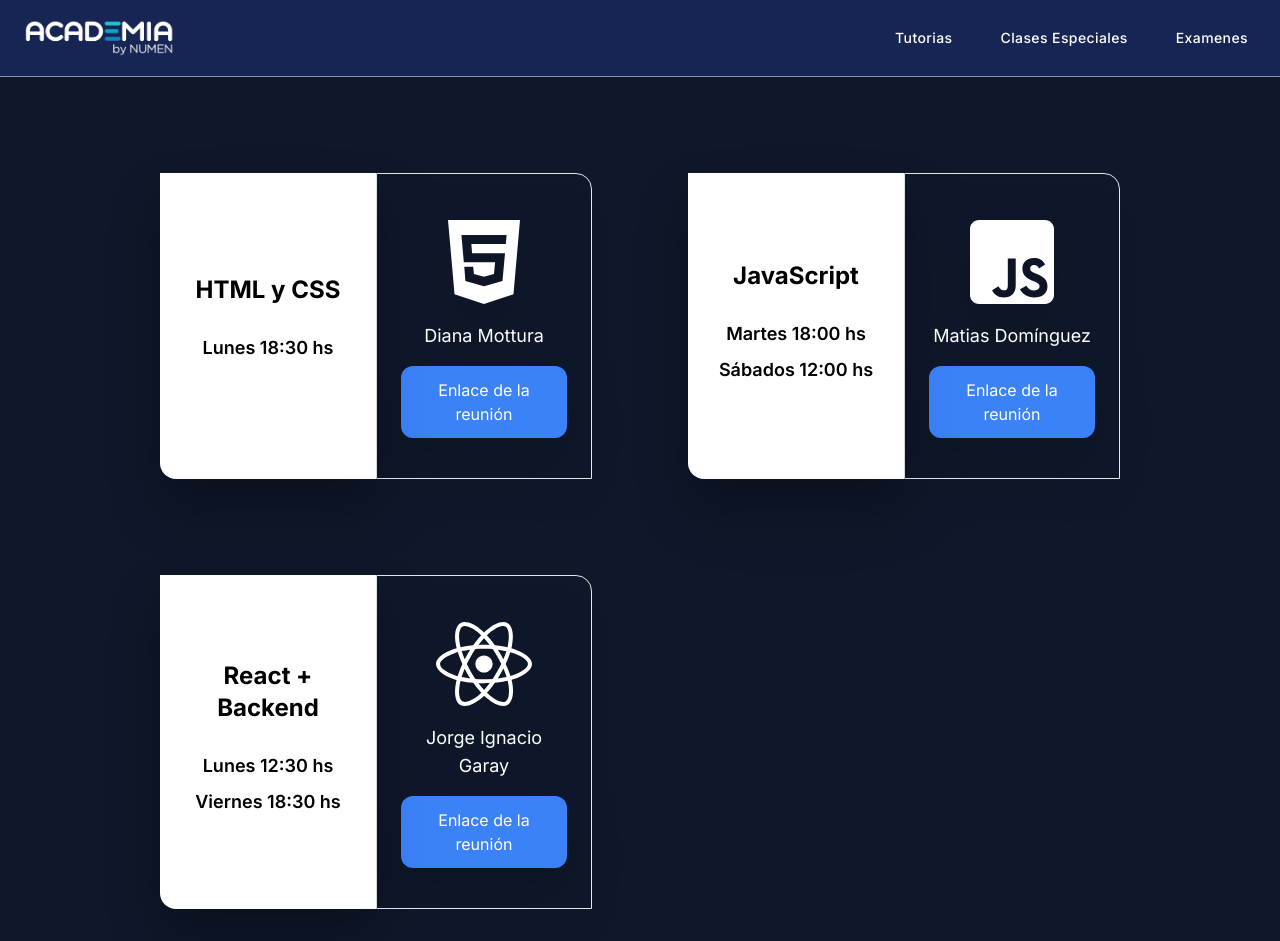
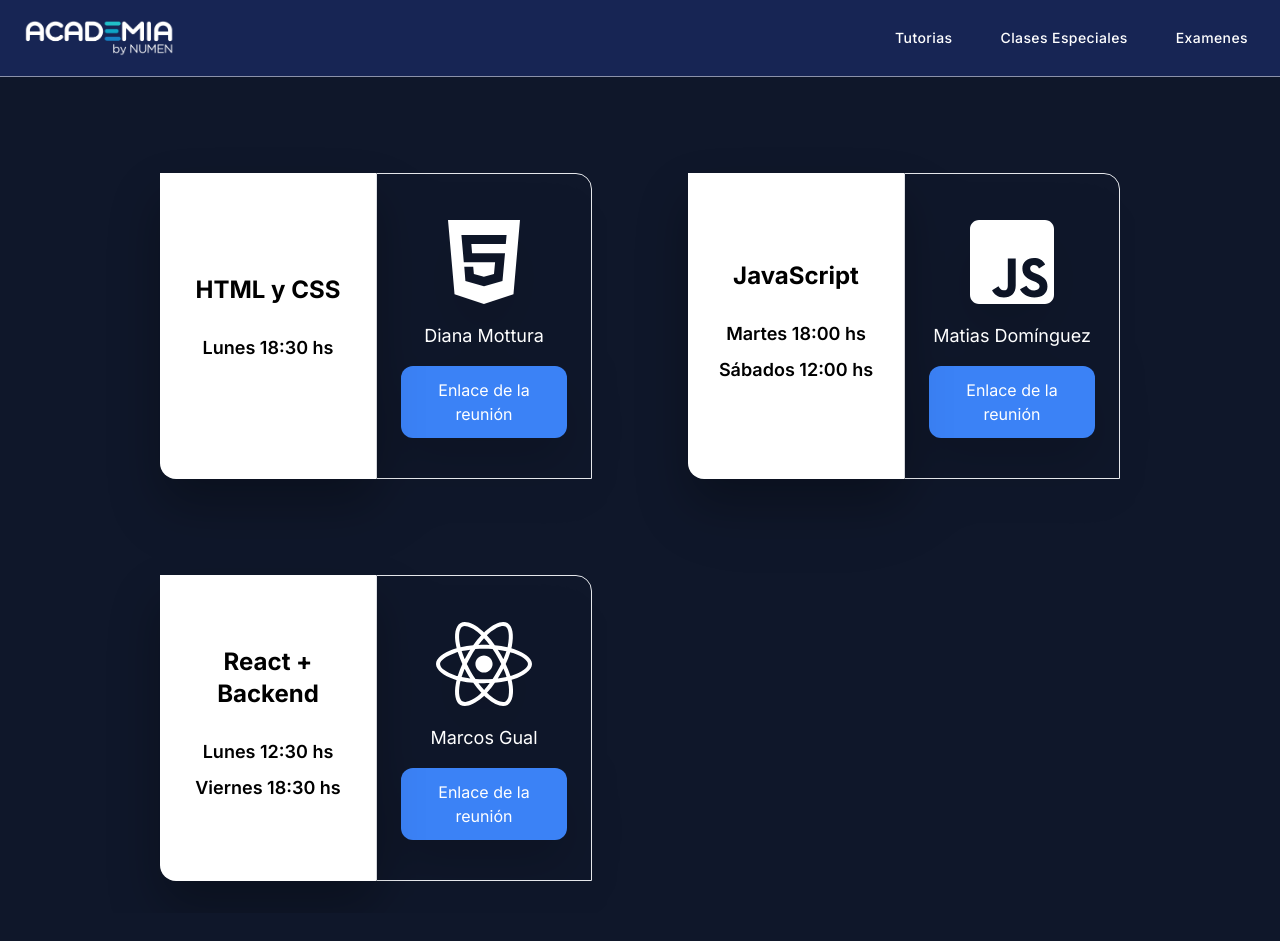
Before and after one commit to NumenPublicidad/tutorias-programacion, a Next.js app: page / in a window 1280 px wide. After the commit the page ends 913 px from the top, so only its background shows below. Built offline with nearby package versions, Linux system fonts and the light colour scheme.

Commit message:
Cambio nombre

```diff
--- a/src/app/constants/constants.js
+++ b/src/app/constants/constants.js
@@ -21,7 +21,7 @@ export const tutoriasData = [
 		name: 'React + Backend',
 		time1: 'Lunes 12:30 hs',
 		time2: 'Viernes 18:30 hs',
-		teacher: 'Jorge Ignacio Garay',
+		teacher: 'Marcos Gual',
 		zoom: 'https://meet.google.com/zmp-pjse-dum',
 		icon: 'FaReact',
 	},
```
